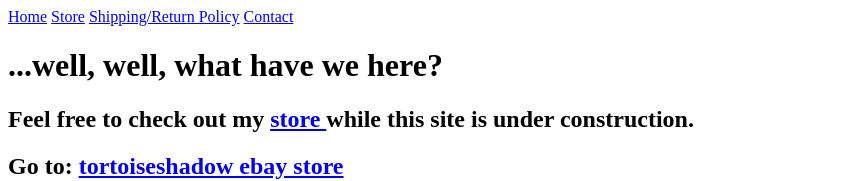
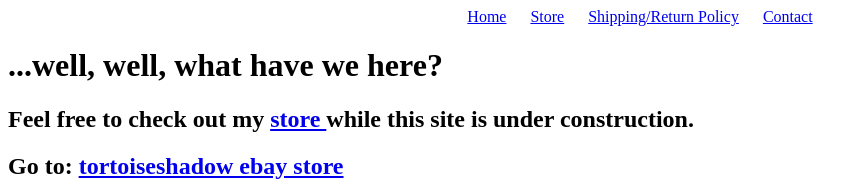
Before and after one commit to jmitchell1009/tortoiseshadow, a plain HTML site: page index.html in a window 1280 px wide. Shown: the top 181 px of the page, without its empty margins (0-868 px from the left). Drawn offline with Linux system fonts and the light colour scheme.

Commit message:
Add a CSS and styling

```diff
--- /dev/null
+++ b/css/main.css
@@ -0,0 +1,3 @@
+.nav-spacing {
+  margin-left: 20px;
+}
--- a/index.html
+++ b/index.html
@@ -4,14 +4,15 @@
   <meta http-equiv="X-UA-Compatible" content="IE=edge">
   <meta name="viewport" content="width=device-width, initial-scale=1.0">
   <title>tortoiseshadow</title>
+  <link rel="stylesheet" href="css/main.css">
 </head>
 <body>
 
-  <div>
+  <div style="text-align: center; ">
     <a href="index.html">Home</a>
-    <a href="index.html">Store</a>
-    <a href="index.html">Shipping/Return Policy</a>
-    <a href="index.html">Contact</a>
+    <a href="index.html" class="nav-spacing">Store</a>
+    <a href="index.html" class="nav-spacing">Shipping/Return Policy</a>
+    <a href="index.html" class="nav-spacing">Contact</a>
   </div>
 
   <h1>...well, well, what have we here?</h1>
```
